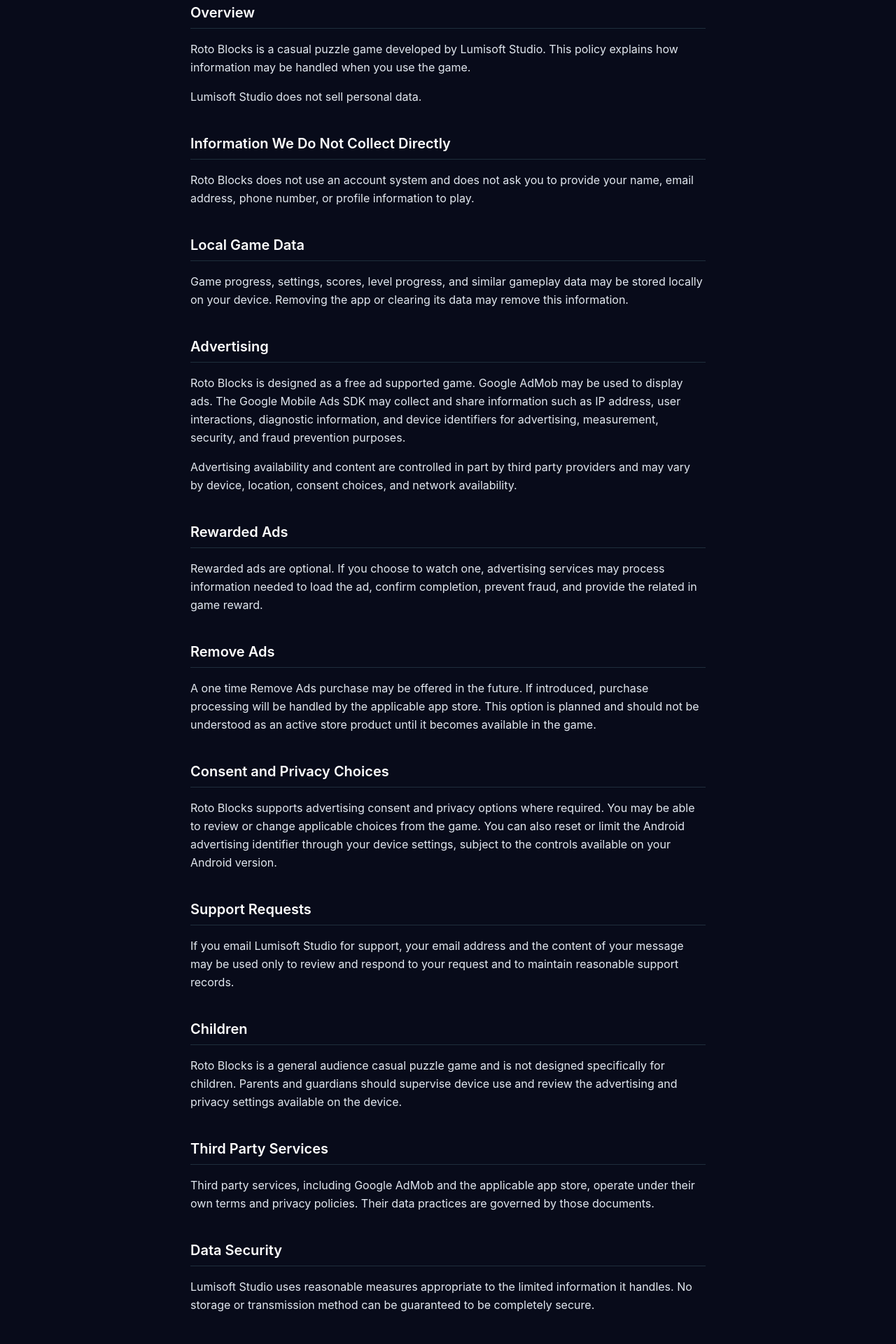
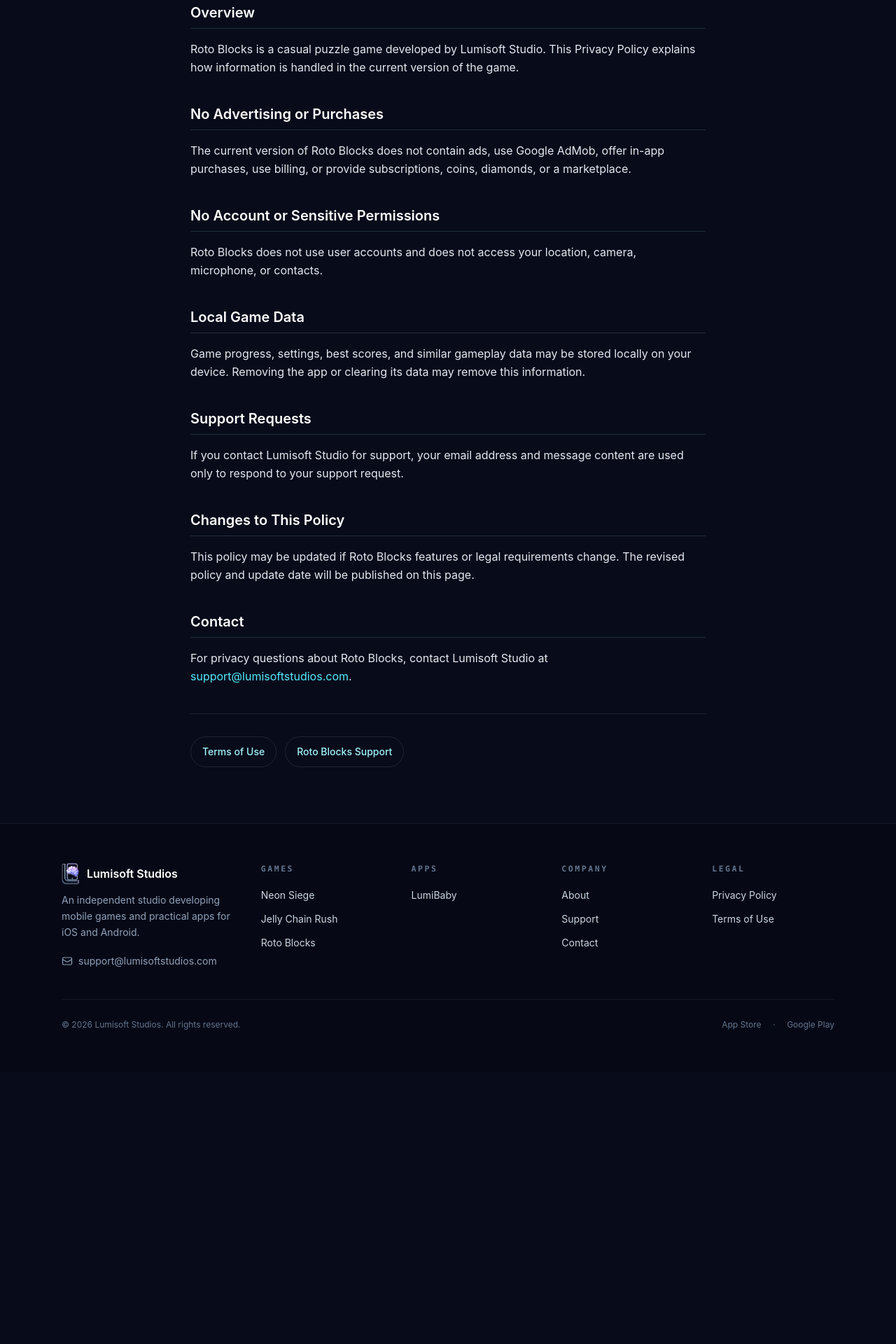
Before and after one commit to ufotamircisi/lumisoft-studios-website, a Next.js app: page /roto-blocks/privacy in a window 1280 px wide. Shown: the part 520-2440 px from the top of the page at 70% size. After the commit the page ends 2052 px from the top, so only its background shows below. Built offline with nearby package versions, Linux system fonts and the light colour scheme.

Commit message:
Add Roto Blocks legal and support pages

```diff
--- a/src/components/RotoBlocksLegalPage.tsx
+++ b/src/components/RotoBlocksLegalPage.tsx
@@ -17,75 +17,37 @@
     {
       title: "Overview",
       paragraphs: [
-        "Roto Blocks is a casual puzzle game developed by Lumisoft Studio. This policy explains how information may be handled when you use the game.",
-        "Lumisoft Studio does not sell personal data.",
+        "Roto Blocks is a casual puzzle game developed by Lumisoft Studio. This Privacy Policy explains how information is handled in the current version of the game.",
       ],
     },
     {
-      title: "Information We Do Not Collect Directly",
+      title: "No Advertising or Purchases",
       paragraphs: [
-        "Roto Blocks does not use an account system and does not ask you to provide your name, email address, phone number, or profile information to play.",
+        "The current version of Roto Blocks does not contain ads, use Google AdMob, offer in-app purchases, use billing, or provide subscriptions, coins, diamonds, or a marketplace.",
+      ],
+    },
+    {
+      title: "No Account or Sensitive Permissions",
+      paragraphs: [
+        "Roto Blocks does not use user accounts and does not access your location, camera, microphone, or contacts.",
       ],
     },
     {
       title: "Local Game Data",
       paragraphs: [
-        "Game progress, settings, scores, level progress, and similar gameplay data may be stored locally on your device. Removing the app or clearing its data may remove this information.",
-      ],
-    },
-    {
-      title: "Advertising",
-      paragraphs: [
-        "Roto Blocks is designed as a free ad supported game. Google AdMob may be used to display ads. The Google Mobile Ads SDK may collect and share information such as IP address, user interactions, diagnostic information, and device identifiers for advertising, measurement, security, and fraud prevention purposes.",
-        "Advertising availability and content are controlled in part by third party providers and may vary by device, location, consent choices, and network availability.",
-      ],
-    },
-    {
-      title: "Rewarded Ads",
-      paragraphs: [
-        "Rewarded ads are optional. If you choose to watch one, advertising services may process information needed to load the ad, confirm completion, prevent fraud, and provide the related in game reward.",
-      ],
-    },
-    {
-      title: "Remove Ads",
-      paragraphs: [
-        "A one time Remove Ads purchase may be offered in the future. If introduced, purchase processing will be handled by the applicable app store. This option is planned and should not be understood as an active store product until it becomes available in the game.",
-      ],
-    },
-    {
-      title: "Consent and Privacy Choices",
-      paragraphs: [
-        "Roto Blocks supports advertising consent and privacy options where required. You may be able to review or change applicable choices from the game. You can also reset or limit the Android advertising identifier through your device settings, subject to the controls available on your Android version.",
+        "Game progress, settings, best scores, and similar gameplay data may be stored locally on your device. Removing the app or clearing its data may remove this information.",
       ],
     },
     {
       title: "Support Requests",
       paragraphs: [
-        "If you email Lumisoft Studio for support, your email address and the content of your message may be used only to review and respond to your request and to maintain reasonable support records.",
-      ],
-    },
-    {
-      title: "Children",
-      paragraphs: [
-        "Roto Blocks is a general audience casual puzzle game and is not designed specifically for children. Parents and guardians should supervise device use and review the advertising and privacy settings available on the device.",
-      ],
-    },
-    {
-      title: "Third Party Services",
-      paragraphs: [
-        "Third party services, including Google AdMob and the applicable app store, operate under their own terms and privacy policies. Their data practices are governed by those documents.",
-      ],
-    },
-    {
-      title: "Data Security",
-      paragraphs: [
-        "Lumisoft Studio uses reasonable measures appropriate to the limited information it handles. No storage or transmission method can be guaranteed to be completely secure.",
+        "If you contact Lumisoft Studio for support, your email address and message content are used only to respond to your support request.",
       ],
     },
     {
       title: "Changes to This Policy",
       paragraphs: [
-        "This policy may be updated as Roto Blocks, advertising services, or legal requirements change. The revised policy and update date will be published on this page.",
+        "This policy may be updated if Roto Blocks features or legal requirements change. The revised policy and update date will be published on this page.",
       ],
     },
     {
@@ -99,75 +61,37 @@
     {
       title: "Genel Bakış",
       paragraphs: [
-        "Roto Blocks, Lumisoft Studio tarafından geliştirilen gündelik bir bulmaca oyunudur. Bu politika, oyunu kullandığınızda bilgilerin nasıl işlenebileceğini açıklar.",
-        "Lumisoft Studio kişisel verileri satmaz.",
+        "Roto Blocks, Lumisoft Studio tarafından geliştirilen gündelik bir bulmaca oyunudur. Bu Gizlilik Politikası, oyunun mevcut sürümünde bilgilerin nasıl işlendiğini açıklar.",
       ],
     },
     {
-      title: "Doğrudan Toplamadığımız Bilgiler",
+      title: "Reklam veya Satın Alma Yoktur",
       paragraphs: [
-        "Roto Blocks bir hesap sistemi kullanmaz ve oynamak için ad, e posta adresi, telefon numarası veya profil bilgisi vermenizi istemez.",
+        "Roto Blocks'un bu sürümünde reklam ve Google AdMob kullanılmaz; uygulama içi satın alma, faturalandırma, abonelik, coin, elmas veya market özelliği bulunmaz.",
+      ],
+    },
+    {
+      title: "Hesap veya Hassas İzin Yoktur",
+      paragraphs: [
+        "Roto Blocks kullanıcı hesabı kullanmaz; konumunuza, kameranıza, mikrofonunuza veya kişilerinize erişmez.",
       ],
     },
     {
       title: "Yerel Oyun Verileri",
       paragraphs: [
-        "Oyun ilerlemesi, ayarlar, skorlar, bölüm ilerlemesi ve benzeri oyun verileri cihazınızda yerel olarak saklanabilir. Uygulamanın kaldırılması veya verilerinin temizlenmesi bu bilgileri silebilir.",
-      ],
-    },
-    {
-      title: "Reklamlar",
-      paragraphs: [
-        "Roto Blocks ücretsiz ve reklam destekli bir oyun olarak tasarlanmıştır. Reklam göstermek için Google AdMob kullanılabilir. Google Mobile Ads SDK reklam, ölçüm, güvenlik ve sahtekârlığı önleme amaçlarıyla IP adresi, kullanıcı etkileşimleri, tanılama bilgileri ve cihaz tanımlayıcıları gibi bilgileri toplayabilir ve paylaşabilir.",
-        "Reklamların erişilebilirliği ve içeriği kısmen üçüncü taraf sağlayıcılar tarafından yönetilir ve cihaza, konuma, onay seçimlerine ve ağ erişimine göre değişebilir.",
-      ],
-    },
-    {
-      title: "Ödüllü Reklamlar",
-      paragraphs: [
-        "Ödüllü reklamlar isteğe bağlıdır. Bir ödüllü reklam izlemeyi seçerseniz reklam hizmetleri reklamı yüklemek, tamamlandığını doğrulamak, sahtekârlığı önlemek ve ilgili oyun içi ödülü vermek için gerekli bilgileri işleyebilir.",
-      ],
-    },
-    {
-      title: "Reklamları Kaldır",
-      paragraphs: [
-        "Tek seferlik Reklamları Kaldır satın alımı ileride sunulabilir. Sunulması halinde satın alma işlemi ilgili uygulama mağazası tarafından yürütülür. Bu seçenek planlanmaktadır ve oyunda kullanıma sunulana kadar aktif bir mağaza ürünü olarak anlaşılmamalıdır.",
-      ],
-    },
-    {
-      title: "Onay ve Gizlilik Seçenekleri",
-      paragraphs: [
-        "Roto Blocks gerekli olduğu yerlerde reklam onayı ve gizlilik seçeneklerini destekler. İlgili seçimleri oyun içinden inceleyebilir veya değiştirebilirsiniz. Android sürümünüzde sunulan kontrollere bağlı olarak Android reklam tanımlayıcısını cihaz ayarlarından sıfırlayabilir veya sınırlandırabilirsiniz.",
+        "Oyun ilerlemesi, ayarlar, en iyi skorlar ve benzeri oyun verileri cihazınızda yerel olarak saklanabilir. Uygulamanın kaldırılması veya verilerinin temizlenmesi bu bilgileri silebilir.",
       ],
     },
     {
       title: "Destek Talepleri",
       paragraphs: [
-        "Destek için Lumisoft Studio'ya e posta gönderirseniz e posta adresiniz ve mesajınızın içeriği yalnızca talebinizi incelemek, yanıtlamak ve makul destek kayıtlarını tutmak için kullanılabilir.",
-      ],
-    },
-    {
-      title: "Çocuklar",
-      paragraphs: [
-        "Roto Blocks genel kitleye yönelik gündelik bir bulmaca oyunudur ve özellikle çocuklar için tasarlanmamıştır. Ebeveynler ve vasiler cihaz kullanımını gözetmeli, cihazda sunulan reklam ve gizlilik ayarlarını incelemelidir.",
-      ],
-    },
-    {
-      title: "Üçüncü Taraf Hizmetler",
-      paragraphs: [
-        "Google AdMob ve ilgili uygulama mağazası dahil üçüncü taraf hizmetler kendi koşulları ve gizlilik politikaları kapsamında çalışır. Bu hizmetlerin veri uygulamaları kendi belgelerine tabidir.",
-      ],
-    },
-    {
-      title: "Veri Güvenliği",
-      paragraphs: [
-        "Lumisoft Studio, işlediği sınırlı bilgilere uygun makul önlemler kullanır. Hiçbir saklama veya aktarım yönteminin tamamen güvenli olduğu garanti edilemez.",
+        "Destek için Lumisoft Studio'ya e-posta gönderirseniz e-posta adresiniz ve mesaj içeriğiniz yalnızca destek talebinize yanıt vermek için kullanılır.",
       ],
     },
     {
       title: "Bu Politikadaki Değişiklikler",
       paragraphs: [
-        "Roto Blocks, reklam hizmetleri veya yasal gereklilikler değiştikçe bu politika güncellenebilir. Güncel politika ve güncelleme tarihi bu sayfada yayımlanır.",
+        "Roto Blocks'un özellikleri veya yasal gereklilikler değişirse bu politika güncellenebilir. Güncel politika ve güncelleme tarihi bu sayfada yayımlanır.",
       ],
     },
     {
@@ -182,31 +106,27 @@
 const termsSections: Record<Lang, Section[]> = {
   en: [
     { title: "Acceptance", paragraphs: ["By downloading, accessing, or using Roto Blocks, you agree to these Terms of Use. If you do not agree, do not use the game."] },
-    { title: "About Roto Blocks", paragraphs: ["Roto Blocks is a free ad supported casual puzzle game developed by Lumisoft Studio."] },
+    { title: "About Roto Blocks", paragraphs: ["Roto Blocks is a free casual puzzle game developed by Lumisoft Studio."] },
     { title: "License", paragraphs: ["Lumisoft Studio grants you a limited, revocable, nonexclusive, nontransferable license to use Roto Blocks for personal and noncommercial purposes, subject to these terms."] },
-    { title: "Ads", paragraphs: ["Roto Blocks may display ads provided by third party advertising services. Ad availability, content, and timing may vary. You must not manipulate ad delivery, impressions, clicks, or reporting."] },
-    { title: "Rewarded Ads", paragraphs: ["Rewarded ads are optional. An in game reward is provided only when the advertising service successfully confirms completion. A reward is not guaranteed if an ad is unavailable, interrupted, closed early, or cannot be verified."] },
-    { title: "Remove Ads", paragraphs: ["A one time Remove Ads purchase may be offered in the future. If it becomes available and is active, banner ads and forced full screen ads may be removed. The behavior of optional rewarded ads may be determined separately by the game design. This option is not an active store product unless it is shown as available in the game."] },
-    { title: "User Conduct", paragraphs: ["You must not misuse Roto Blocks. Cheating, reverse engineering, unauthorized automation, manipulating advertising systems, bypassing security measures, distributing modified copies, or interfering with normal operation is prohibited except where applicable law expressly permits otherwise."] },
+    { title: "Current Version", paragraphs: ["The current version of Roto Blocks does not include ads or purchases. Ads or a Remove Ads option may be added in a future version, and these terms may be updated at that time."] },
+    { title: "User Conduct", paragraphs: ["You must not misuse, reverse engineer, automate, cheat, bypass security measures, distribute modified copies of, or interfere with Roto Blocks except where applicable law expressly permits otherwise."] },
     { title: "Intellectual Property", paragraphs: ["Roto Blocks and its code, gameplay content, visuals, audio, names, logos, and brand elements are owned by Lumisoft Studio or used by Lumisoft Studio under license. These terms do not transfer ownership to you."] },
     { title: "Availability", paragraphs: ["Lumisoft Studio may update, change, suspend, or discontinue parts of Roto Blocks. Internet access, compatible hardware, operating system support, and third party services may be required for some functions."] },
-    { title: "Disclaimer", paragraphs: ["Roto Blocks is provided as is and as available to the extent permitted by law. Lumisoft Studio does not guarantee uninterrupted operation, perfect compatibility, continuous ad availability, or preservation of locally stored game data."] },
-    { title: "Limitation of Liability", paragraphs: ["To the extent permitted by law, Lumisoft Studio is not liable for indirect, incidental, or consequential loss arising from use of the game, including loss of local progress, device incompatibility, internet interruption, or disruption caused by advertising or platform services. Nothing in these terms excludes liability that cannot legally be excluded."] },
+    { title: "Disclaimer", paragraphs: ["Roto Blocks is provided as is and as available to the extent permitted by law. Lumisoft Studio does not guarantee uninterrupted operation, perfect compatibility, or preservation of locally stored game data."] },
+    { title: "Limitation of Liability", paragraphs: ["To the extent permitted by law, Lumisoft Studio is not liable for indirect, incidental, or consequential loss arising from use of the game, including loss of local progress or device incompatibility. Nothing in these terms excludes liability that cannot legally be excluded."] },
     { title: "Changes to These Terms", paragraphs: ["These terms may be updated when Roto Blocks, its services, or legal requirements change. The revised terms and update date will be published on this page. Continued use after an update means you accept the revised terms where permitted by law."] },
     { title: "Contact", paragraphs: ["For questions about these terms, contact Lumisoft Studio at support@lumisoftstudios.com."] },
   ],
   tr: [
     { title: "Kabul", paragraphs: ["Roto Blocks'u indirerek, erişerek veya kullanarak bu Kullanım Koşullarını kabul etmiş olursunuz. Kabul etmiyorsanız oyunu kullanmayın."] },
-    { title: "Roto Blocks Hakkında", paragraphs: ["Roto Blocks, Lumisoft Studio tarafından geliştirilen ücretsiz ve reklam destekli gündelik bir bulmaca oyunudur."] },
+    { title: "Roto Blocks Hakkında", paragraphs: ["Roto Blocks, Lumisoft Studio tarafından geliştirilen ücretsiz bir gündelik bulmaca oyunudur."] },
     { title: "Kullanım Lisansı", paragraphs: ["Lumisoft Studio, bu koşullara bağlı olarak Roto Blocks'u kişisel ve ticari olmayan amaçlarla kullanmanız için sınırlı, geri alınabilir, münhasır olmayan ve devredilemez bir lisans verir."] },
-    { title: "Reklamlar", paragraphs: ["Roto Blocks üçüncü taraf reklam hizmetleri tarafından sağlanan reklamları gösterebilir. Reklam erişilebilirliği, içeriği ve zamanlaması değişebilir. Reklam sunumunu, gösterimlerini, tıklamalarını veya raporlamasını manipüle edemezsiniz."] },
-    { title: "Ödüllü Reklamlar", paragraphs: ["Ödüllü reklamlar isteğe bağlıdır. Oyun içi ödül yalnızca reklam hizmeti tamamlanmayı başarıyla doğruladığında verilir. Reklam erişilebilir değilse, kesilirse, erken kapatılırsa veya doğrulanamazsa ödül garanti edilmez."] },
-    { title: "Reklamları Kaldır", paragraphs: ["Tek seferlik Reklamları Kaldır satın alımı ileride sunulabilir. Kullanıma sunulur ve etkinleşirse banner reklamlar ve zorunlu tam ekran reklamlar kaldırılabilir. İsteğe bağlı ödüllü reklamların davranışı oyun tasarımına göre ayrıca belirlenebilir. Bu seçenek oyunda kullanılabilir olarak gösterilmedikçe aktif bir mağaza ürünü değildir."] },
-    { title: "Kullanıcı Davranışı", paragraphs: ["Roto Blocks'u kötüye kullanamazsınız. Geçerli yasaların açıkça izin verdiği durumlar dışında hile, tersine mühendislik, yetkisiz otomasyon, reklam sistemlerini manipüle etme, güvenlik önlemlerini aşma, değiştirilmiş kopyaları dağıtma veya normal çalışmaya müdahale etme yasaktır."] },
+    { title: "Mevcut Sürüm", paragraphs: ["Roto Blocks'un bu sürümünde reklam veya satın alma yoktur. İleride reklam ya da Reklamları Kaldır seçeneği eklenirse bu koşullar güncellenebilir."] },
+    { title: "Kullanıcı Davranışı", paragraphs: ["Geçerli yasaların açıkça izin verdiği durumlar dışında Roto Blocks'u kötüye kullanmak, tersine mühendislik uygulamak, otomasyon kullanmak, hile yapmak, güvenlik önlemlerini aşmak, değiştirilmiş kopyaları dağıtmak veya uygulamanın normal çalışmasına müdahale etmek yasaktır."] },
     { title: "Fikri Mülkiyet", paragraphs: ["Roto Blocks ile oyunun kodu, oyun içeriği, görselleri, sesleri, adları, logoları ve marka öğeleri Lumisoft Studio'ya aittir veya Lumisoft Studio tarafından lisans kapsamında kullanılır. Bu koşullar size mülkiyet devretmez."] },
     { title: "Erişilebilirlik", paragraphs: ["Lumisoft Studio, Roto Blocks'un bazı bölümlerini güncelleyebilir, değiştirebilir, askıya alabilir veya sonlandırabilir. Bazı işlevler için internet erişimi, uyumlu donanım, işletim sistemi desteği ve üçüncü taraf hizmetler gerekebilir."] },
-    { title: "Sorumluluk Reddi", paragraphs: ["Roto Blocks yasaların izin verdiği ölçüde olduğu gibi ve mevcut haliyle sunulur. Lumisoft Studio kesintisiz çalışma, kusursuz uyumluluk, sürekli reklam erişimi veya yerel olarak saklanan oyun verilerinin korunmasını garanti etmez."] },
-    { title: "Sorumluluğun Sınırlandırılması", paragraphs: ["Yasaların izin verdiği ölçüde Lumisoft Studio, yerel ilerlemenin kaybı, cihaz uyumsuzluğu, internet kesintisi veya reklam ve platform hizmetlerinden kaynaklanan aksaklıklar dahil oyunun kullanımından doğan dolaylı, arızi veya sonuç niteliğindeki kayıplardan sorumlu değildir. Bu koşullar yasal olarak hariç tutulamayacak sorumlulukları hariç tutmaz."] },
+    { title: "Sorumluluk Reddi", paragraphs: ["Roto Blocks yasaların izin verdiği ölçüde olduğu gibi ve mevcut haliyle sunulur. Lumisoft Studio kesintisiz çalışma, kusursuz uyumluluk veya yerel olarak saklanan oyun verilerinin korunmasını garanti etmez."] },
+    { title: "Sorumluluğun Sınırlandırılması", paragraphs: ["Yasaların izin verdiği ölçüde Lumisoft Studio, yerel ilerlemenin kaybı veya cihaz uyumsuzluğu dahil oyunun kullanımından doğan dolaylı, arızi ya da sonuç niteliğindeki kayıplardan sorumlu değildir. Bu koşullar yasal olarak hariç tutulamayacak sorumlulukları hariç tutmaz."] },
     { title: "Bu Koşullardaki Değişiklikler", paragraphs: ["Roto Blocks, hizmetleri veya yasal gereklilikler değiştiğinde bu koşullar güncellenebilir. Güncel koşullar ve güncelleme tarihi bu sayfada yayımlanır. Güncellemeden sonra kullanıma devam etmeniz, yasaların izin verdiği yerlerde güncel koşulları kabul ettiğiniz anlamına gelir."] },
     { title: "İletişim", paragraphs: ["Bu koşullarla ilgili sorular için Lumisoft Studio'ya support@lumisoftstudios.com adresinden ulaşabilirsiniz."] },
   ],
@@ -219,7 +139,7 @@
     support: "Roto Blocks Support",
     subtitle: "Roto Blocks by Lumisoft Studio",
     updated: "Last updated",
-    date: "July 12, 2026",
+    date: "July 23, 2026",
     back: "Back to Roto Blocks",
     supportIntro: "For help with Roto Blocks, contact Lumisoft Studio at support@lumisoftstudios.com.",
     include: "Please include",
@@ -232,12 +152,12 @@
     support: "Roto Blocks Destek",
     subtitle: "Lumisoft Studio tarafından geliştirilen Roto Blocks",
     updated: "Son güncelleme",
-    date: "12 Temmuz 2026",
+    date: "23 Temmuz 2026",
     back: "Roto Blocks sayfasına dön",
     supportIntro: "Roto Blocks ile ilgili destek için Lumisoft Studio'ya support@lumisoftstudios.com adresinden ulaşabilirsiniz.",
     include: "Lütfen şunları ekleyin",
     details: ["Uygulama adı", "Platform", "Cihaz modeli", "Android sürümü", "Sorunun kısa açıklaması"],
-    email: "Destek için e posta gönder",
+    email: "Destek için e-posta gönder",
   },
 };
 
@@ -252,7 +172,7 @@
   return (
     <>
       <Header />
-      <main id="main-content" className="flex-1 pt-16">
+      <div className="flex-1 pt-16">
         <LegalPageLayout
           title={t[kind]}
           subtitle={t.subtitle}
@@ -309,7 +229,7 @@
             ))}
           </nav>
         </LegalPageLayout>
-      </main>
+      </div>
       <Footer lang={lang} />
     </>
   );
```
Also changed, not shown: src/lib/rotoBlocksMetadata.ts (+4 -4 lines).
